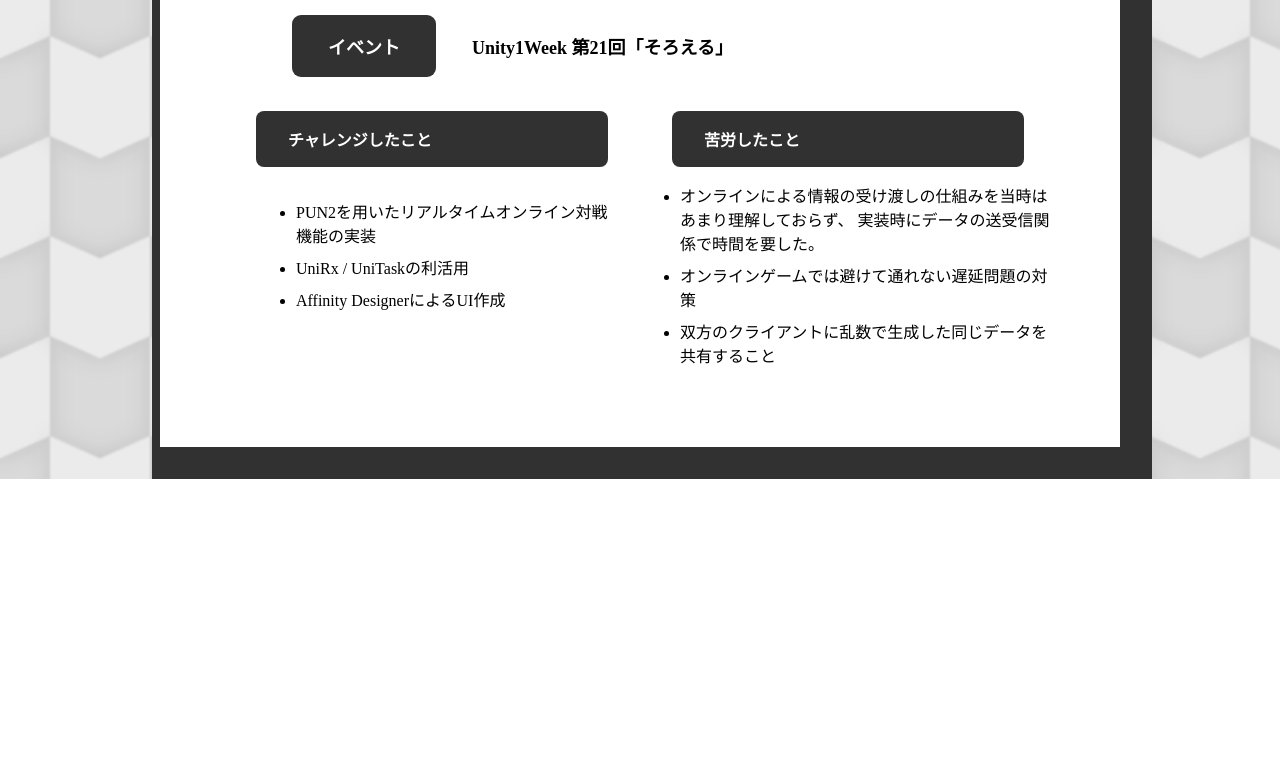
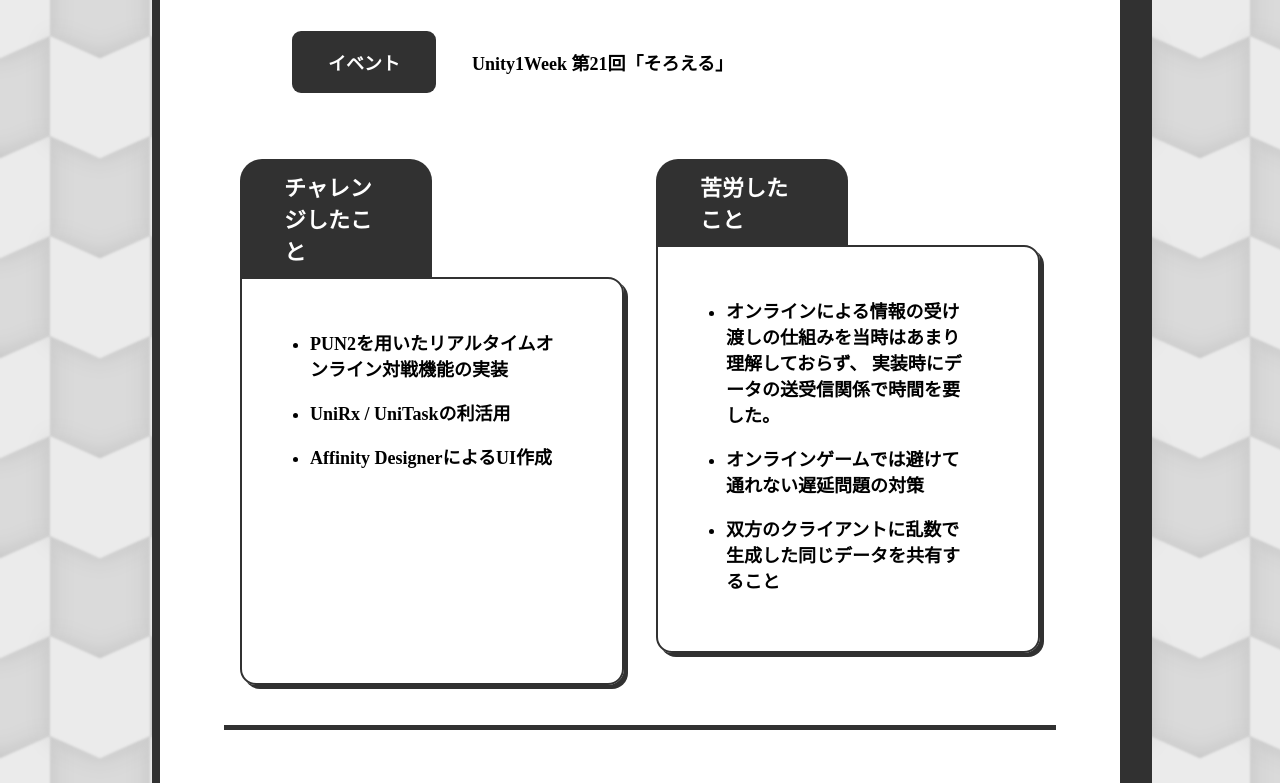
Before and after one commit to putinu/putinu.github.io, a plain HTML site: page index.html in a window 1280 px wide. Shown: the part 2014-2797 px from the top of the page. Before the commit the page ends 2493 px from the top, so only its background shows below. Drawn offline with Linux system fonts and the light colour scheme.

Commit message:
チャレンジ部分・苦労部分のCSS記述

```diff
--- a/index.html
+++ b/index.html
@@ -6,7 +6,7 @@
 <body>
     <div class="outer">
         <header>
-            <div class="header-title">MyPortfolio</div>
+            <div class="header-title"><h3>MyPortfolio</h3></div>
             <nav>
                 <ul>
                     <li>Home</li>
@@ -109,15 +109,15 @@
                         </div>
                         <div class="project-description">
                             <div class="project-challenge">
-                                <p class="round-block">チャレンジしたこと</p>
+                                <p class="tab-message">チャレンジしたこと</p>
                                 <ul>
                                     <li>PUN2を用いたリアルタイムオンライン対戦機能の実装</li>
                                     <li>UniRx / UniTaskの利活用</li>
                                     <li>Affinity DesignerによるUI作成</li>
                                 </ul>
                             </div>
-                            <div class="project-hard">
-                                <p class="round-block">苦労したこと</p>
+                            <div class="project-challenge">
+                                <p class="tab-message">苦労したこと</p>
                                 <ul>
                                     <li>
                                         オンラインによる情報の受け渡しの仕組みを当時はあまり理解しておらず、
--- a/stylesheet.css
+++ b/stylesheet.css
@@ -19,7 +19,7 @@ h3 {
 }
 
 li {
-    margin: 0.5em 0em;
+    margin: 1em 0em;
 }
 
 /* ヘッダー */
@@ -27,6 +27,7 @@ header {
     background-color: #313131;
     color: white;
     display: flex;
+    align-items: center;
     margin: 0;
     padding: 0.2em;
     width: 100%;
@@ -44,6 +45,7 @@ nav {
     display: flex;
     margin: 0.5em;
     margin-right: 2em;
+    font-weight: bold;
 }
 
 header ul {
@@ -90,6 +92,7 @@ main {
     text-align: center;
     margin: 2em 3em 1em 3em;
     padding: 3em 1em;
+    border-radius: 1em;
     box-shadow: 2px 2px 0px 4px #313131;
 }
 
@@ -178,6 +181,7 @@ main {
 
 .project-content {
     margin: 2em;
+    border-bottom: solid 5px #313131;
 }
 
 .project-top {
@@ -228,17 +232,36 @@ main {
 
 .project-description {
     display: flex;
-    flex-wrap: wrap;
+    margin: 2em 0em;
+}
+
+.tab-message {
+    padding: 0.5em 2em;
+    margin: 0em 50% 0em 0em;
+    border-radius: 1em 1em 0 0;
+    background-color: #313131;
+    color: white;
+    font-weight: bold;
+    font-size: 22px;
+    display: flex;
 }
 
 .project-challenge {
     width: 50%;
+    margin: 1em 1em 3em 1em;
 }
 
 .project-challenge ul {
-    margin: 2em;
+    margin: 0;
+    padding: 2em;
+    height: 70%;
+    border: solid 2px #313131;
+    box-shadow: 4px 4px 0 0 #313131;
+    border-radius: 0 1em 1em 1em;
 }
 
-.project-hard {
-    width: 50%;
+.project-challenge li {
+    margin: 1em 2em;
+    font-weight: bold;
+    font-size: 18px;
 }
```
